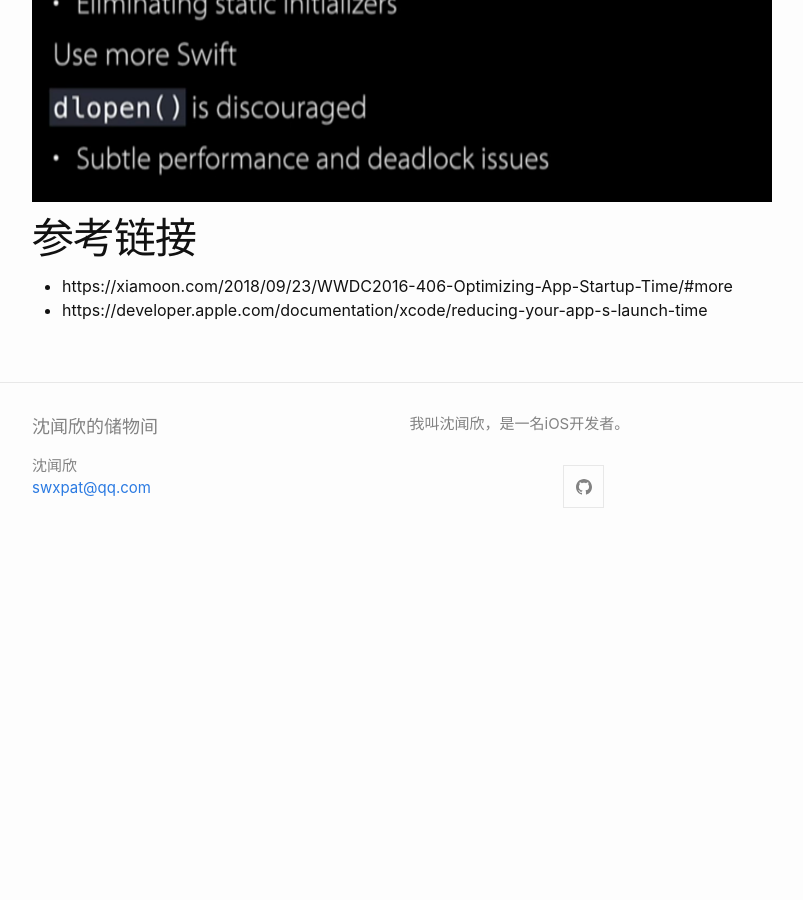
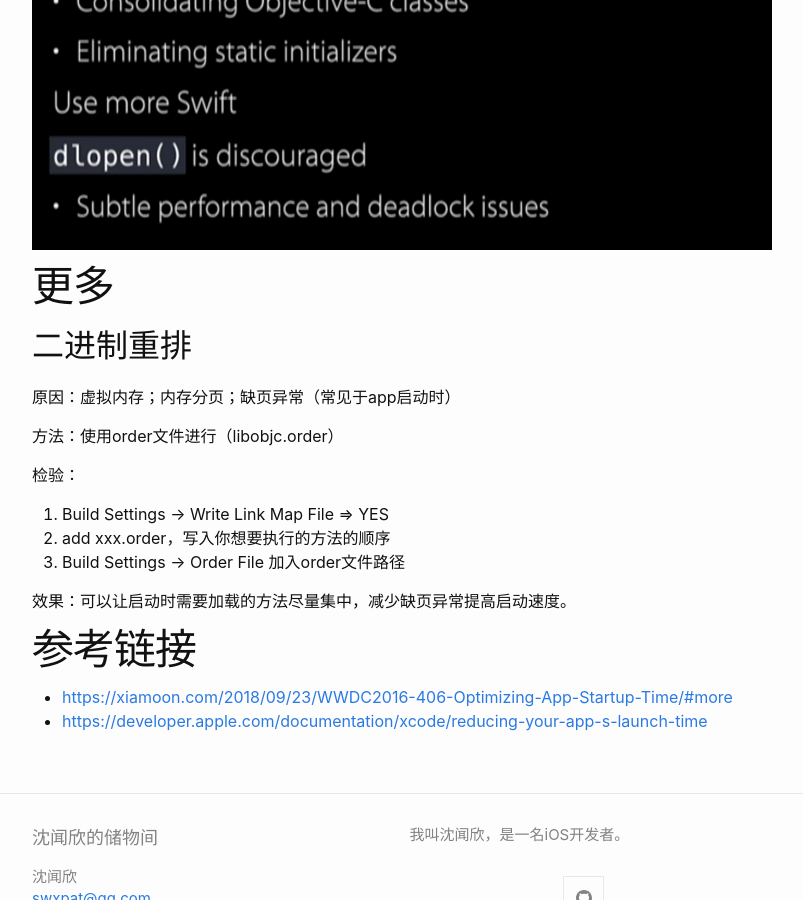
Before and after one commit to PatShen/PatShen.github.io, a Jekyll site: the page built from _posts/2021-12-21-WWDC2016-406-Optimizing App Startup Time.md, in a window 1280 px wide and 900 px high, scrolled down 10382 px. Shown: the whole window, without its empty margins (238-1041 px from the left). Built offline with Jekyll 4.4.1, drawn with Linux system fonts in a browser that asks for light colours; before the commit the page ends 10942 px from its top, so only the background shows below that.

Commit message:
更新部分内容

```diff
--- a/_posts/2021-12-21-WWDC2016-406-Optimizing App Startup Time.md
+++ b/_posts/2021-12-21-WWDC2016-406-Optimizing App Startup Time.md
@@ -192,9 +192,23 @@ Measuring before main()
 
 ![p_10.png](/assets/img/20201221/p_10.png)
 
+# 更多
 
+## 二进制重排
+
+原因：虚拟内存；内存分页；缺页异常（常见于app启动时）
+
+方法：使用order文件进行（libobjc.order）
+
+检验：
+
+1. Build Settings -> Write Link Map File => YES
+2. add xxx.order，写入你想要执行的方法的顺序
+3. Build Settings -> Order File 加入order文件路径
+
+效果：可以让启动时需要加载的方法尽量集中，减少缺页异常提高启动速度。
 
 # 参考链接
 
-* https://xiamoon.com/2018/09/23/WWDC2016-406-Optimizing-App-Startup-Time/#more
-* https://developer.apple.com/documentation/xcode/reducing-your-app-s-launch-time
+* [https://xiamoon.com/2018/09/23/WWDC2016-406-Optimizing-App-Startup-Time/#more](https://xiamoon.com/2018/09/23/WWDC2016-406-Optimizing-App-Startup-Time/#more)
+* [https://developer.apple.com/documentation/xcode/reducing-your-app-s-launch-time](https://developer.apple.com/documentation/xcode/reducing-your-app-s-launch-time)
```
